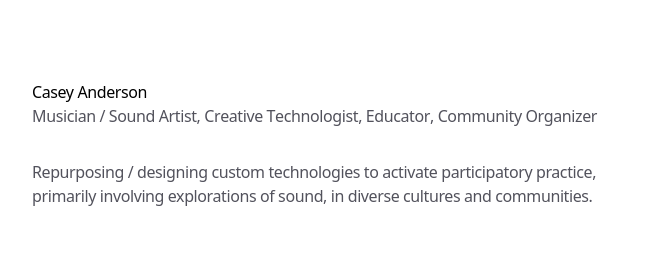
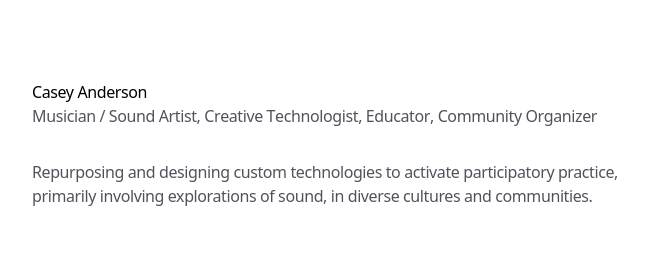
Before and after one commit to caseyanderson/caseyanderson.work, a Next.js app: page / in a window 1280 px wide. Shown: the top 258 px of the page, without its empty margins (304-975 px from the left). Built offline with nearby package versions, Linux system fonts and the light colour scheme.

Commit message:
Update page.tsx
edit

```diff
--- a/app/page.tsx
+++ b/app/page.tsx
@@ -137,7 +137,7 @@ export default function Personal() {
       >
         <div className="flex-1">
           <p className="text-zinc-600 dark:text-zinc-400">
-            Repurposing / designing custom technologies to activate participatory practice,
+            Repurposing and designing custom technologies to activate participatory practice,
             primarily involving explorations of sound, in diverse cultures and communities.
           </p>
         </div>
```
